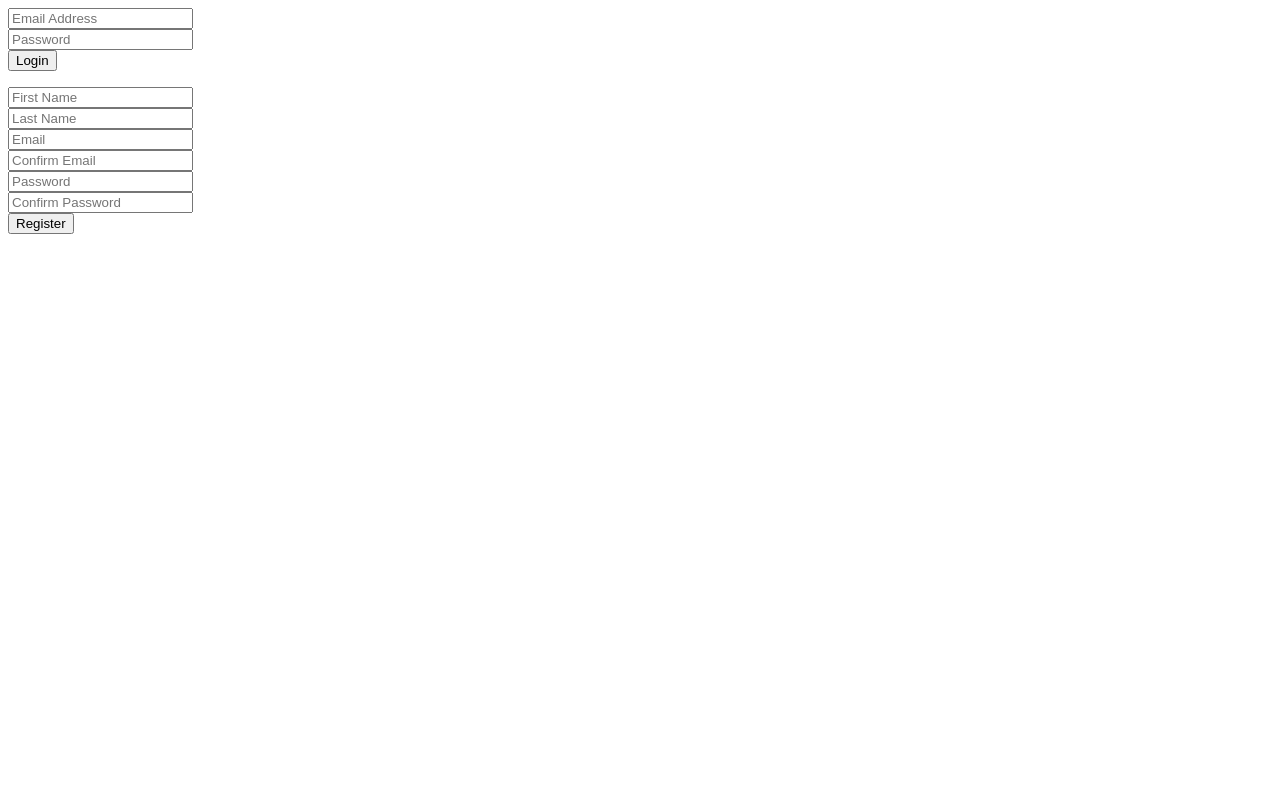
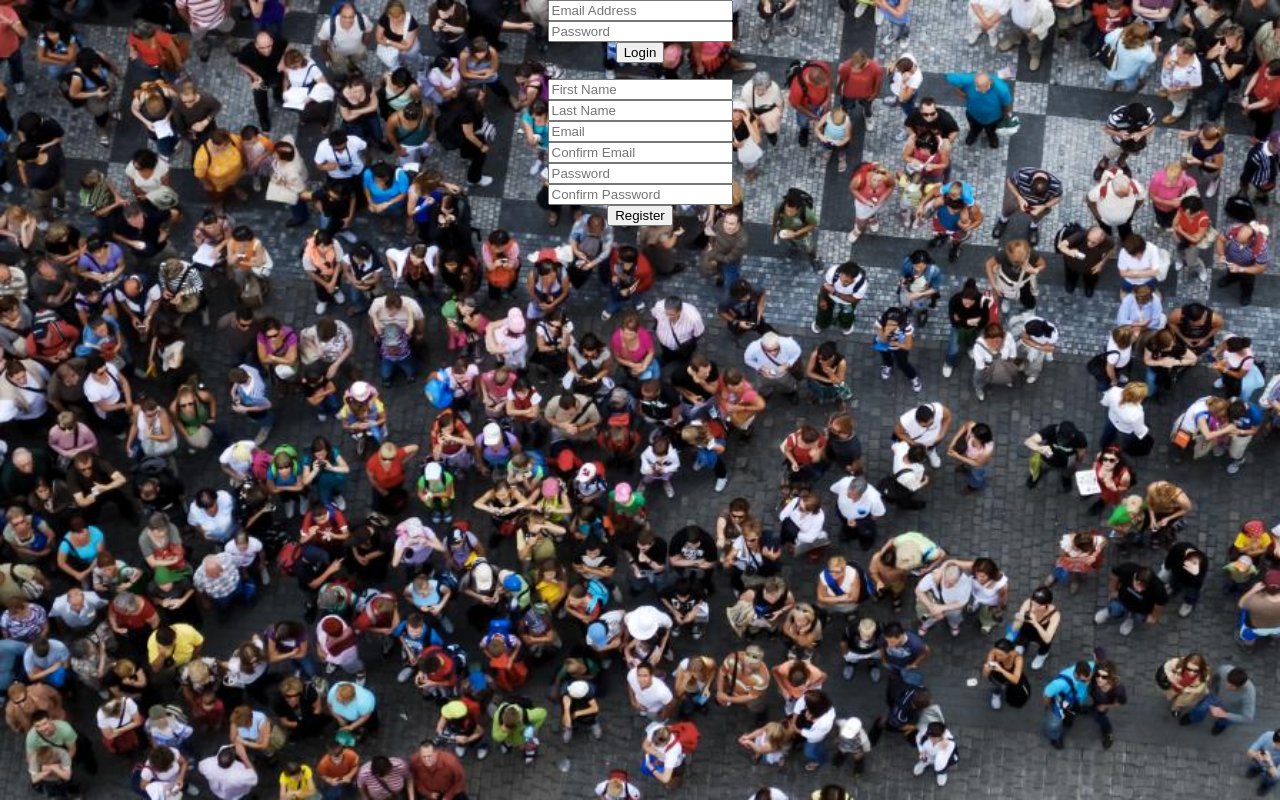
Before and after one commit to mhaji007/Flock, a PHP site: page /register.php in a window 1280 px wide. Run offline with PHP 8.4, Linux system fonts and the light colour scheme.

Commit message:
Add page background

```diff
--- /dev/null
+++ b/assets/css/register_style.css
@@ -0,0 +1,18 @@
+form {
+	text-align: center;
+}
+
+body {
+	margin: 0;
+	padding: 0;
+}
+
+.wrapper {
+	background-image: url("../images/backgrounds/flock.jpg");
+	background-size: cover;
+	width: 100%;
+	height: 100%;
+	min-width:960px;
+	background-repeat: no-repeat;
+
+}
--- a/register.php
+++ b/register.php
@@ -11,8 +11,11 @@ require 'includes/form_handlers/login_handler.php';
 <html>
 <head>
 	<title>Welcom to Flock!</title>
+	<link rel="stylesheet" type="text/css" href="assets/css/register_style.css">
 </head>
 <body>
+
+	<div class="wrapper">
 
 		<form action="register.php" method="POST">
 
@@ -87,5 +90,7 @@ require 'includes/form_handlers/login_handler.php';
 
 	</form>
 
+	</div>
+
 </body>
 </html>
```
Also changed, not shown: assets/images/backgrounds/flock.jpg (added), 1 other file. Lines whose indentation alone changed are shown as unchanged.
